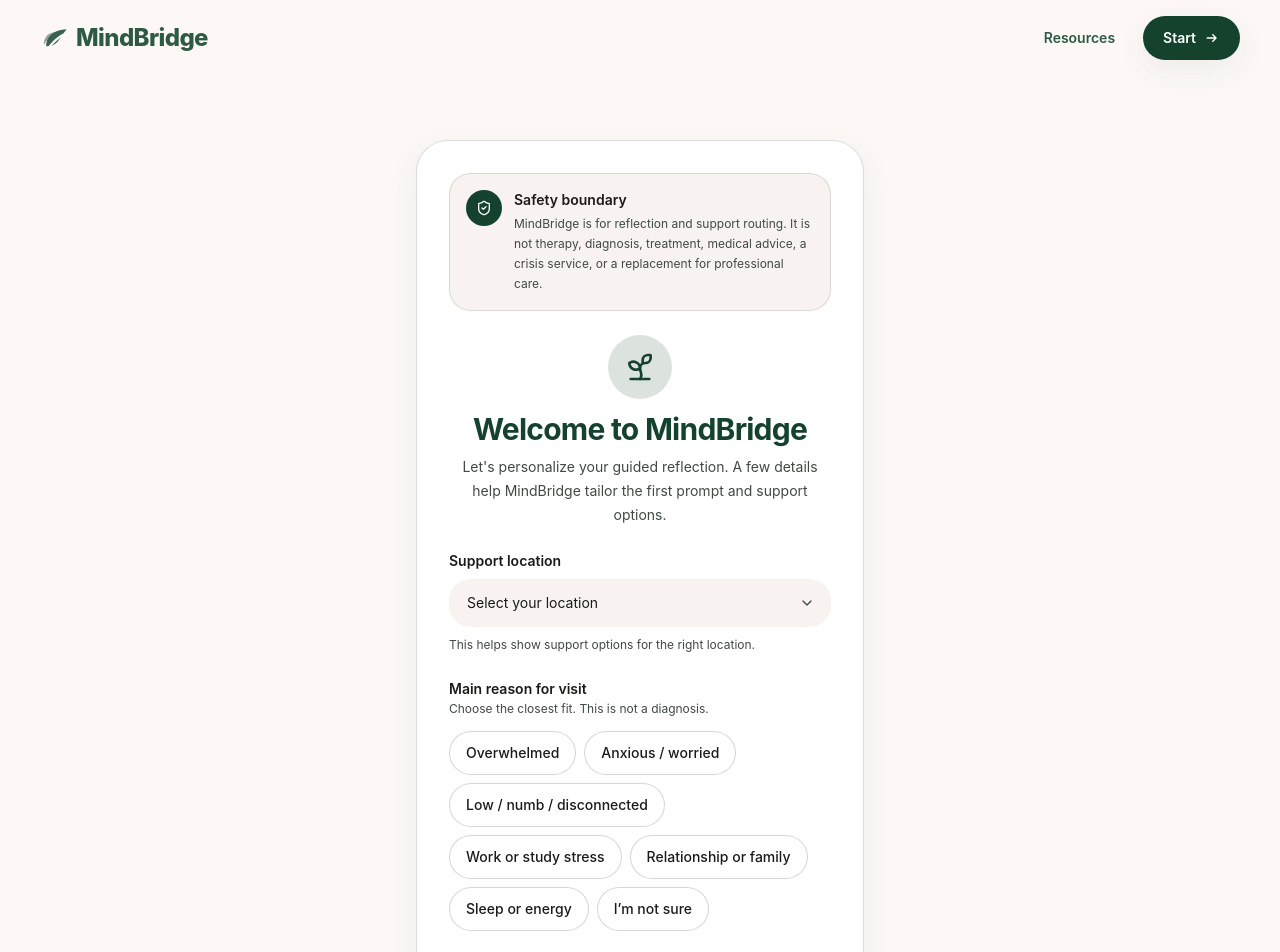
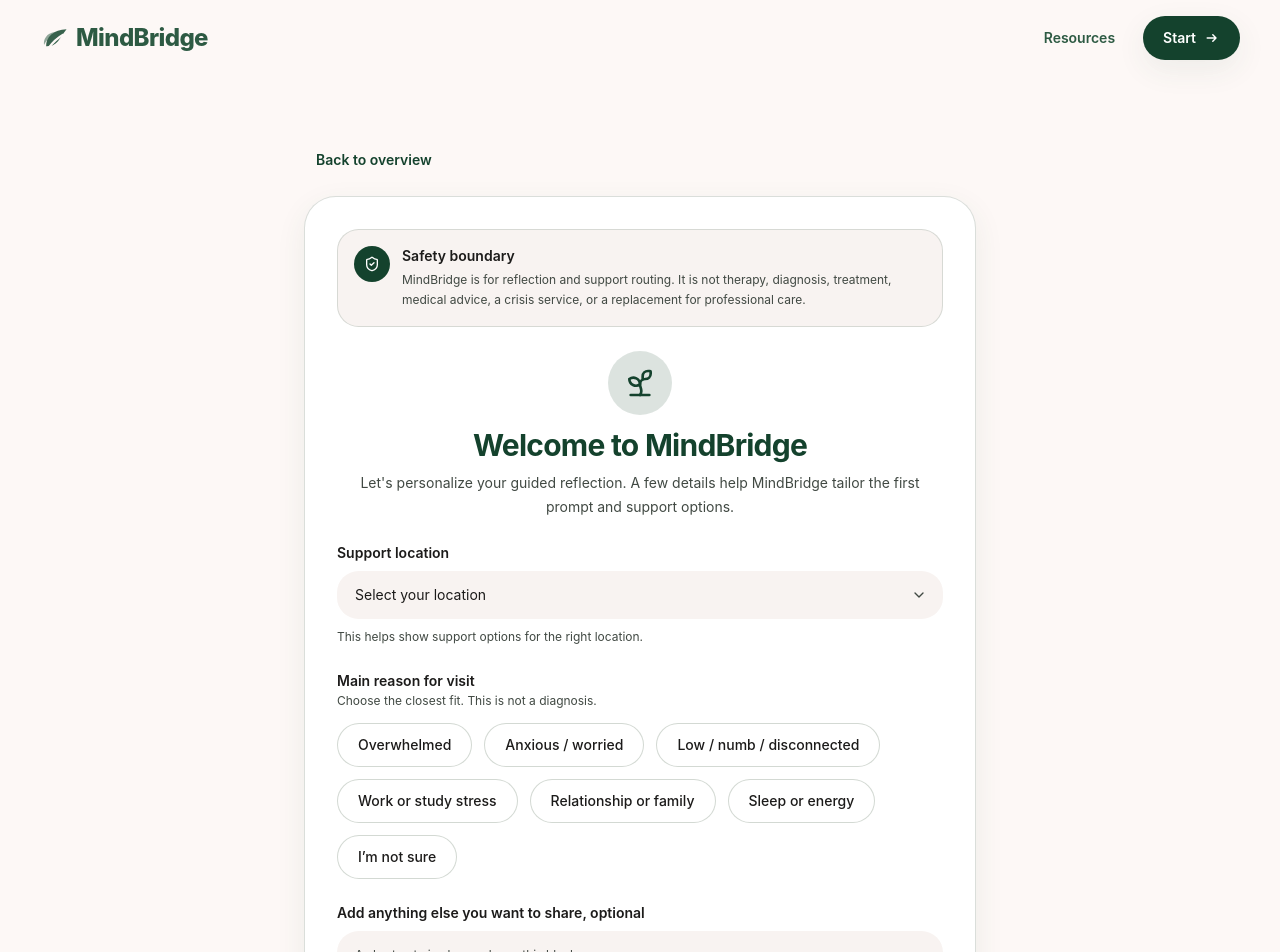
Before and after one commit to souvikb07/mental-health-platform, a Next.js app: page /onboarding in a window 1280 px wide. Shown: the top 952 px of the page. Built offline with nearby package versions, Linux system fonts and the light colour scheme.

Commit message:
Match onboarding page to Stitch reference

```diff
--- a/src/app/onboarding/page.tsx
+++ b/src/app/onboarding/page.tsx
@@ -1,3 +1,5 @@
+import Link from "next/link";
+
 import { PageContainer } from "@/components/layout/page-container";
 import { OnboardingForm } from "@/components/product/onboarding-form";
 
@@ -7,7 +9,15 @@
       size="narrow"
       className="flex min-h-[calc(100vh-9rem)] items-start justify-center py-10 sm:py-14 lg:py-16"
     >
-      <OnboardingForm />
+      <div className="w-full max-w-2xl">
+        <Link
+          href="/"
+          className="mb-4 inline-flex min-h-10 items-center rounded-full px-3 text-sm font-semibold text-primary transition hover:bg-primary/10 hover:text-primary focus-visible:outline-none focus-visible:ring-4 focus-visible:ring-primary/20"
+        >
+          Back to overview
+        </Link>
+        <OnboardingForm />
+      </div>
     </PageContainer>
   );
 }
--- a/src/components/product/onboarding-form.tsx
+++ b/src/components/product/onboarding-form.tsx
@@ -31,7 +31,7 @@
 
   return (
     <form
-      className="grid w-full max-w-md gap-6 rounded-[2rem] border border-border/60 bg-card p-5 shadow-[0_10px_30px_rgba(45,90,67,0.08)] sm:p-8"
+      className="grid w-full max-w-2xl gap-6 rounded-[2rem] border border-border/60 bg-card p-5 shadow-[0_10px_30px_rgba(45,90,67,0.08)] sm:p-8"
       onSubmit={async (event) => {
         event.preventDefault();
         setError(null);
@@ -119,7 +119,7 @@
         <p className="text-xs leading-5 text-muted-foreground">
           Choose the closest fit. This is not a diagnosis.
         </p>
-        <div className="flex flex-wrap gap-2">
+        <div className="flex flex-wrap gap-2.5 sm:gap-3">
           {mainConcernOptions.map((option) => (
             <ConcernPill
               key={option.id}
@@ -222,7 +222,7 @@
       variant="outline"
       aria-pressed={selected}
       className={cn(
-        "h-auto min-h-11 whitespace-normal rounded-full border-border/70 bg-card px-4 py-2 text-sm font-medium leading-5 text-foreground shadow-none transition-all duration-300 hover:bg-muted focus-visible:ring-4 focus-visible:ring-primary/20",
+        "h-auto min-h-11 whitespace-normal rounded-full border-border/70 bg-card px-4 py-2 text-sm font-medium leading-5 text-foreground shadow-none transition-all duration-300 hover:bg-muted focus-visible:ring-4 focus-visible:ring-primary/20 sm:px-5",
         selected &&
           "scale-[1.02] border-primary bg-primary text-primary-foreground hover:bg-primary/90",
       )}
```
Also changed, not shown: 1 other file (tests, documents, lock files or other folders).
